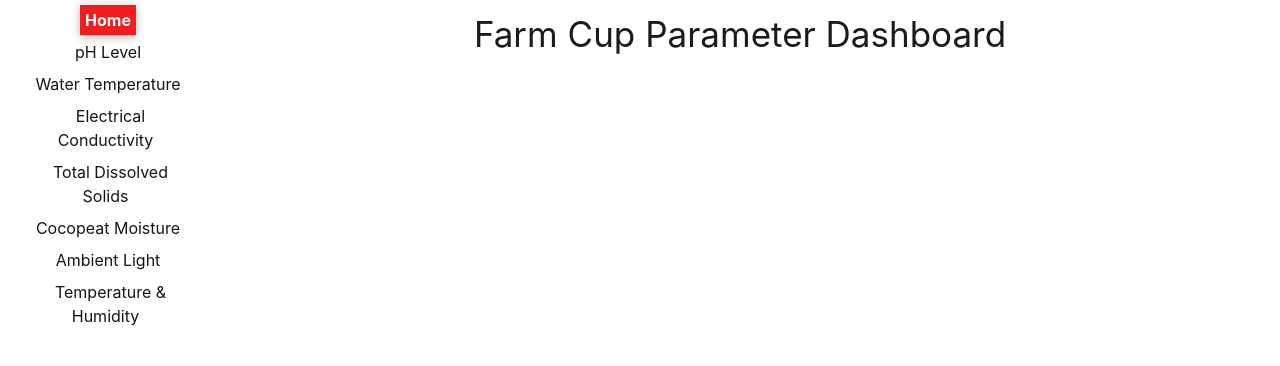
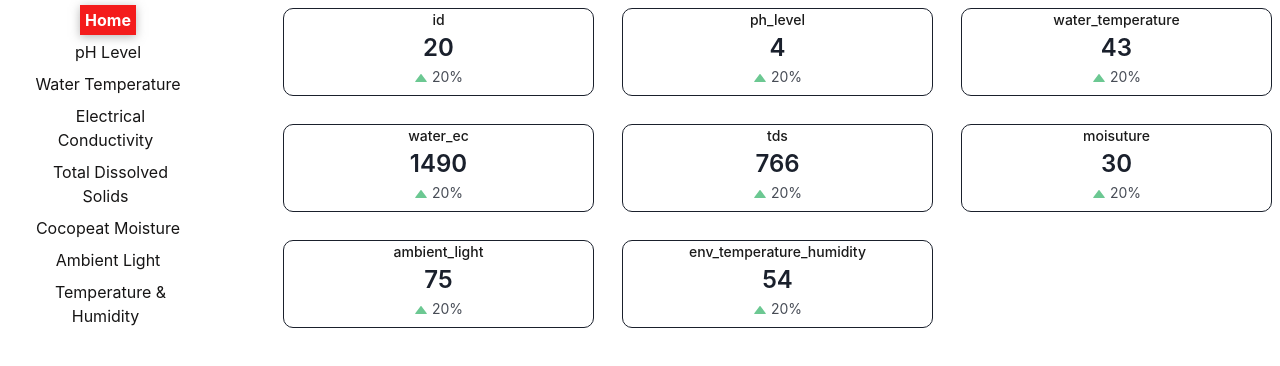
Before and after one commit to hydro-thesis/farmcup_website, a React (Vite) app in the folder frontend-workshop/: page / in a window 1280 px wide. Shown: the top 366 px of the page. Built offline with nearby package versions, Linux system fonts and the light colour scheme.

Commit message:
changed-text-to-stat-labels

```diff
--- a/frontend-workshop/src/components/Home/home-index.jsx
+++ b/frontend-workshop/src/components/Home/home-index.jsx
@@ -1,12 +1,33 @@
-import React from 'react'
+import React from 'react';
+import { Box, Flex, GridItem, Heading, SimpleGrid, Stat, StatArrow, StatHelpText, StatLabel, StatNumber } from '@chakra-ui/react';
+import data from '../../utils/parameters.json';
 
-function HomeIndex() {
+
+const HomeIndex = () => {
+    // Get the last item from the data array
+    const lastItem = data[data.length - 1];
+
     return (
-        <div>
-            <h1 color='black'>Farm Cup Parameter Dashboard</h1>
+        <Flex justify={'center'}>
 
-        </div>
-    )
-}
+            <SimpleGrid columns={{sm: 1, md: 3}} spacing={7} width={'100%'} pl = {75}>
+                {Object.keys(lastItem).map((key) => (
+                    <Stat as={GridItem} key={key} border={'1px'} borderRadius={'10px'} shadow={1}>
+                        <Box>
+                            <StatLabel as="h1" size="md" justifyContent={'left'}>
+                                {key}
+                            </StatLabel>
+                            <StatNumber>{lastItem[key]}</StatNumber>
+                            <StatHelpText>
+                                <StatArrow type='increase'/>
+                                20%
+                            </StatHelpText>
+                        </Box>
+                    </Stat>
+                ))}
+            </SimpleGrid>
+            </Flex>
+    );
+};
 
 export default HomeIndex;
--- /dev/null
+++ b/frontend-workshop/src/utils/parameters.json
@@ -0,0 +1,181 @@
+[{
+    "id": 1,
+    "ph_level": 8,
+    "water_temperature": 18,
+    "water_ec": 222,
+    "tds": 699,
+    "moisuture": 32,
+    "ambient_light": 40,
+    "env_temperature_humidity": 73
+  }, {
+    "id": 2,
+    "ph_level": 4,
+    "water_temperature": 90,
+    "water_ec": 297,
+    "tds": 178,
+    "moisuture": 73,
+    "ambient_light": 86,
+    "env_temperature_humidity": 53
+  }, {
+    "id": 3,
+    "ph_level": 13,
+    "water_temperature": 85,
+    "water_ec": 958,
+    "tds": 443,
+    "moisuture": 32,
+    "ambient_light": 53,
+    "env_temperature_humidity": 49
+  }, {
+    "id": 4,
+    "ph_level": 5,
+    "water_temperature": 24,
+    "water_ec": 35,
+    "tds": 895,
+    "moisuture": 46,
+    "ambient_light": 70,
+    "env_temperature_humidity": 32
+  }, {
+    "id": 5,
+    "ph_level": 6,
+    "water_temperature": 96,
+    "water_ec": 1431,
+    "tds": 395,
+    "moisuture": 7,
+    "ambient_light": 86,
+    "env_temperature_humidity": 10
+  }, {
+    "id": 6,
+    "ph_level": 6,
+    "water_temperature": 57,
+    "water_ec": 1107,
+    "tds": 791,
+    "moisuture": 27,
+    "ambient_light": 44,
+    "env_temperature_humidity": 1
+  }, {
+    "id": 7,
+    "ph_level": 12,
+    "water_temperature": 45,
+    "water_ec": 1008,
+    "tds": 456,
+    "moisuture": 26,
+    "ambient_light": 69,
+    "env_temperature_humidity": 70
+  }, {
+    "id": 8,
+    "ph_level": 6,
+    "water_temperature": 70,
+    "water_ec": 831,
+    "tds": 324,
+    "moisuture": 58,
+    "ambient_light": 83,
+    "env_temperature_humidity": 93
+  }, {
+    "id": 9,
+    "ph_level": 7,
+    "water_temperature": 98,
+    "water_ec": 735,
+    "tds": 572,
+    "moisuture": 19,
+    "ambient_light": 80,
+    "env_temperature_humidity": 64
+  }, {
+    "id": 10,
+    "ph_level": 13,
+    "water_temperature": 32,
+    "water_ec": 298,
+    "tds": 522,
+    "moisuture": 52,
+    "ambient_light": 17,
+    "env_temperature_humidity": 46
+  }, {
+    "id": 11,
+    "ph_level": 9,
+    "water_temperature": 32,
+    "water_ec": 357,
+    "tds": 564,
+    "moisuture": 44,
+    "ambient_light": 47,
+    "env_temperature_humidity": 16
+  }, {
+    "id": 12,
+    "ph_level": 3,
+    "water_temperature": 2,
+    "water_ec": 359,
+    "tds": 727,
+    "moisuture": 18,
+    "ambient_light": 22,
+    "env_temperature_humidity": 10
+  }, {
+    "id": 13,
+    "ph_level": 14,
+    "water_temperature": 24,
+    "water_ec": 847,
+    "tds": 486,
+    "moisuture": 54,
+    "ambient_light": 86,
+    "env_temperature_humidity": 61
+  }, {
+    "id": 14,
+    "ph_level": 12,
+    "water_temperature": 97,
+    "water_ec": 93,
+    "tds": 892,
+    "moisuture": 92,
+    "ambient_light": 26,
+    "env_temperature_humidity": 58
+  }, {
+    "id": 15,
+    "ph_level": 4,
+    "water_temperature": 80,
+    "water_ec": 201,
+    "tds": 297,
+    "moisuture": 97,
+    "ambient_light": 11,
+    "env_temperature_humidity": 54
+  }, {
+    "id": 16,
+    "ph_level": 7,
+    "water_temperature": 36,
+    "water_ec": 1037,
+    "tds": 39,
+    "moisuture": 21,
+    "ambient_light": 50,
+    "env_temperature_humidity": 11
+  }, {
+    "id": 17,
+    "ph_level": 14,
+    "water_temperature": 7,
+    "water_ec": 818,
+    "tds": 65,
+    "moisuture": 70,
+    "ambient_light": 75,
+    "env_temperature_humidity": 87
+  }, {
+    "id": 18,
+    "ph_level": 8,
+    "water_temperature": 75,
+    "water_ec": 528,
+    "tds": 484,
+    "moisuture": 59,
+    "ambient_light": 89,
+    "env_temperature_humidity": 5
+  }, {
+    "id": 19,
+    "ph_level": 7,
+    "water_temperature": 76,
+    "water_ec": 700,
+    "tds": 11,
+    "moisuture": 96,
+    "ambient_light": 88,
+    "env_temperature_humidity": 13
+  }, {
+    "id": 20,
+    "ph_level": 4,
+    "water_temperature": 43,
+    "water_ec": 1490,
+    "tds": 766,
+    "moisuture": 30,
+    "ambient_light": 75,
+    "env_temperature_humidity": 54
+  }]
```
